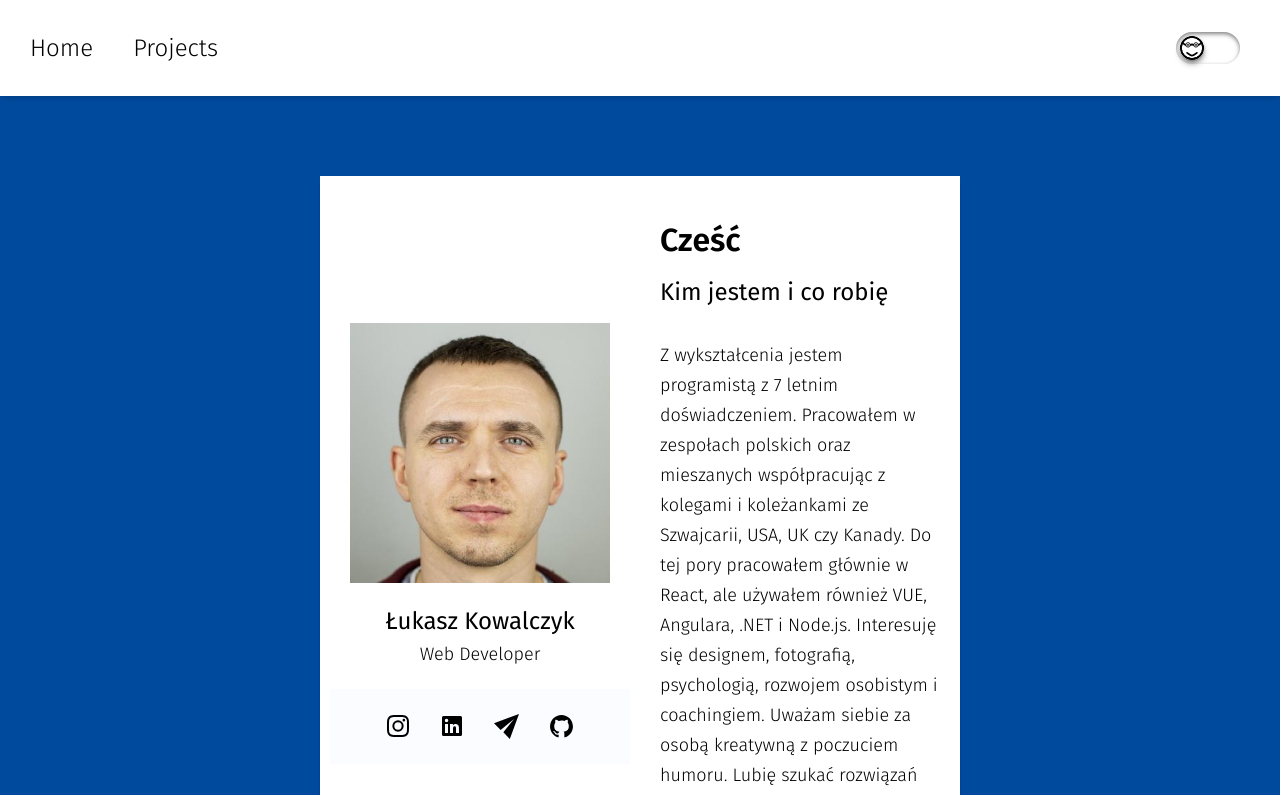
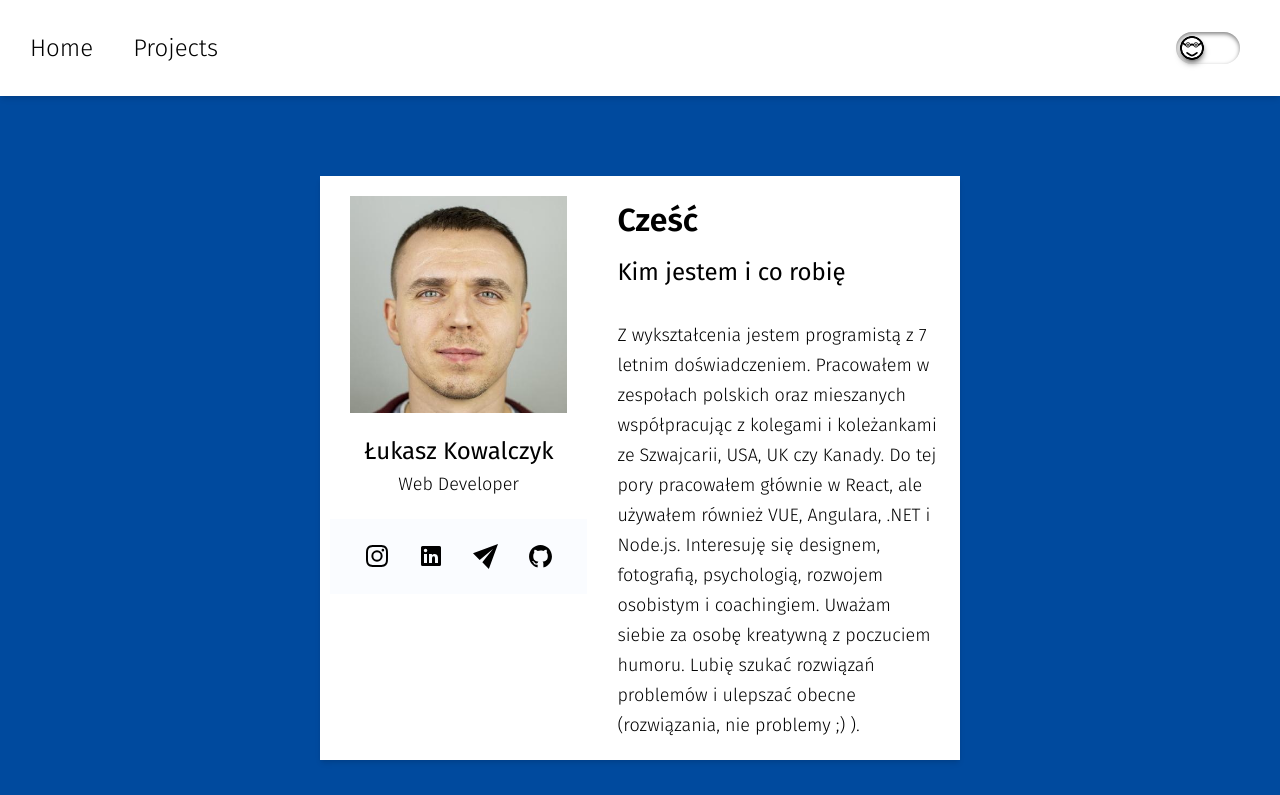
Before and after one commit to LukeKow/lukasz.kowalczyk.web.dev, a React (Vite) app: page / in a window 1280 px wide. Shown: the top 795 px of the page. Built offline with nearby package versions, Linux system fonts and the light colour scheme.

Commit message:
little style and copy adjustments

```diff
--- a/src/Home.tsx
+++ b/src/Home.tsx
@@ -49,7 +49,7 @@ function App() {
         className={`pb-10 pt-5 lg:py-20 flex flex-col lg:items-center ${theme.bgHome}`}
       >
         <section className="md:bg-white lg:shadow-md lg:max-w-[50%] flex flex-col lg:flex-row md:mx-5 gap-10 lg:gap-0">
-          <div className="w-full shadow-md md:shadow-none px-2.5 lg:w-[50%] lg:max-w-[350px] lg:flex lg:flex-col lg:justify-center">
+          <div className="w-full shadow-md md:shadow-none px-2.5 lg:w-[50%] lg:max-w-[350px] lg:flex lg:flex-col">
             <div className="py-5 px-2.5 md:px-5 flex flex-col items-center justify-center gap-5 bg-white w-full">
               <img
                 src={funContext ? happyMe : me}
@@ -104,7 +104,7 @@ function App() {
               </a>
             </div>
           </div>
-          <div className="w-full bg-white flex flex-col gap-[30px] py-10 px-5 md:px-5  lg:w-[50%] lg:max-w-[350px]">
+          <div className="w-full bg-white flex flex-col gap-[30px] py-5 px-5 md:px-5  lg:w-[65%] lg:max-w-[400px]">
             <div className="flex flex-col gap-2.5">
               <Typography fontType="header" text="Cześć" />
               <Typography fontType="subheader" text="Kim jestem i co robię" />
--- a/src/assets/copy/copy.ts
+++ b/src/assets/copy/copy.ts
@@ -1,8 +1,7 @@
 const fun: FunContextTheme = {
   copy: {
     jobTitle: "Pangular hunter",
-    aboutMe:
-      "Od 7 lat poluję na Pangulary. Przez lata czajenia się w krzakach zdobyłem niemałe doświadczenie i mnóstwo unikatowych dropów. Chociaż straciłem lewego kciuka i prawą stopę świetnie sobie radzę, mam wyjątkowe skillzy i nieprzerwanie expię. Ostatnio wbiłem nowy level i już nie tracę całego HP po zjedzeniu oscypka od amerykanina z nad Bałtyku, wurszty ze słoika dają mi +5 do odporności na nieświeży oddech Pangulara, a suchary dają mi +10 do wytrzymałości.",
+    aboutMe: `Od 7 lat poluję na Pangulary. Przez lata czajenia się w krzakach zdobyłem niemałe doświadczenie i mnóstwo unikatowych dropów (nooo w krzakach były...). Chociaż straciłem lewego kciuka i prawą stopę świetnie sobie radzę, mam wyjątkowe skillzy i nieprzerwanie expię. Ostatnio wbiłem nowy level i już nie tracę całego HP po zjedzeniu oscypka od amerykanina z nad Bałtyku, wurszty ze słoika dają mi +5 do odporności na nieświeży oddech Pangulara, a suchary +10 do wytrzymałości.`,
   },
   theme: {
     mainPointer: "text-orange-600",
@@ -20,7 +19,7 @@ const standard: FunContextTheme = {
   copy: {
     jobTitle: "Web Developer",
     aboutMe:
-      "Z wykształcenia jestem programistą z 7 letnim doświadczeniem. Pracowałem w zespołach polskich oraz mieszanych współpracując z kolegami i koleżankami ze Szwajcarii, USA, UK czy Kanady. Do tej pory pracowałem głównie w React, ale używałem również VUE, Angulara, .NET i Node.js. Interesuję się designem, fotografią, psychologią, rozwojem osobistym i coachingiem. Uważam siebie za osobą kreatywną z poczuciem humoru. Lubię szukać rozwiązań problemów i ulepszać obecne (rozwiązania, nie problemy ;) ).",
+      "Z wykształcenia jestem programistą z 7 letnim doświadczeniem. Pracowałem w zespołach polskich oraz mieszanych współpracując z kolegami i koleżankami ze Szwajcarii, USA, UK czy Kanady. Do tej pory pracowałem głównie w React, ale używałem również VUE, Angulara, .NET i Node.js. Interesuję się designem, fotografią, psychologią, rozwojem osobistym i coachingiem. Uważam siebie za osobę kreatywną z poczuciem humoru. Lubię szukać rozwiązań problemów i ulepszać obecne (rozwiązania, nie problemy ;) ).",
   },
   theme: {
     mainPointer: "text-blue-700",
```
